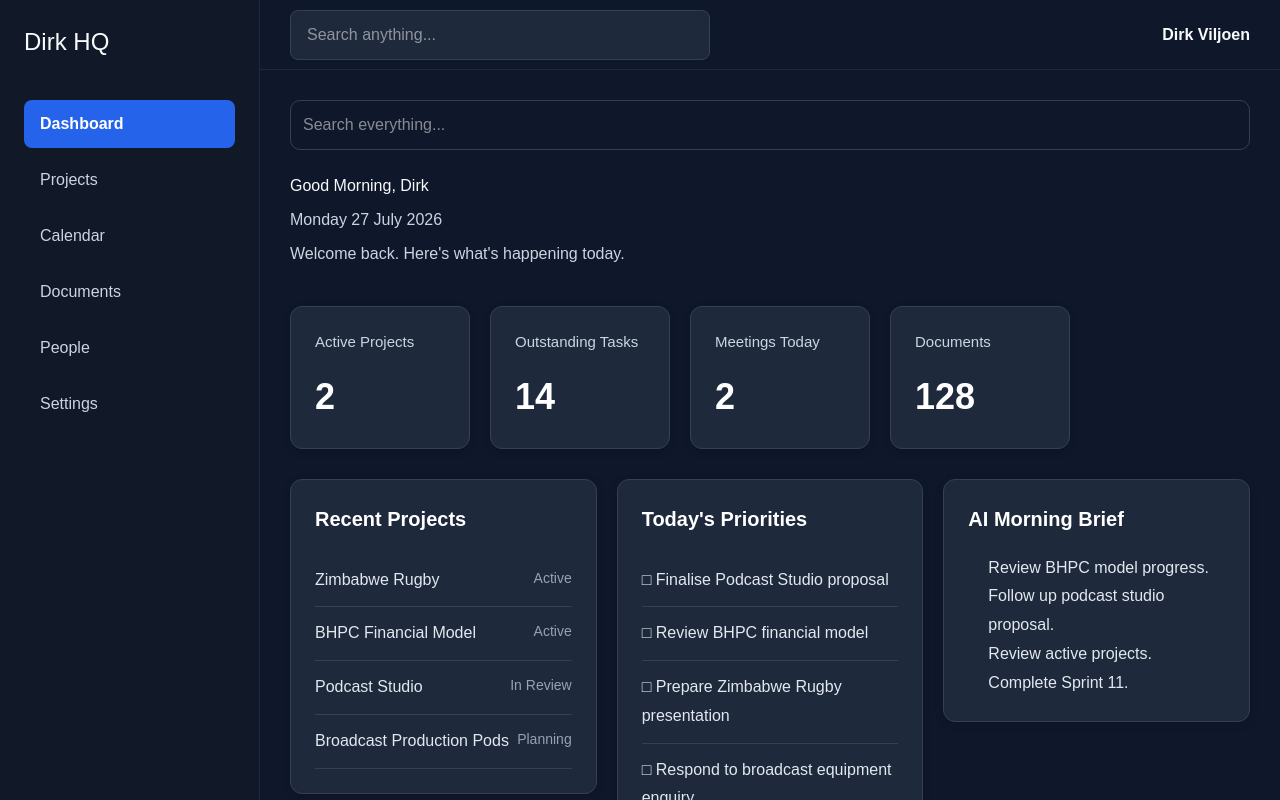
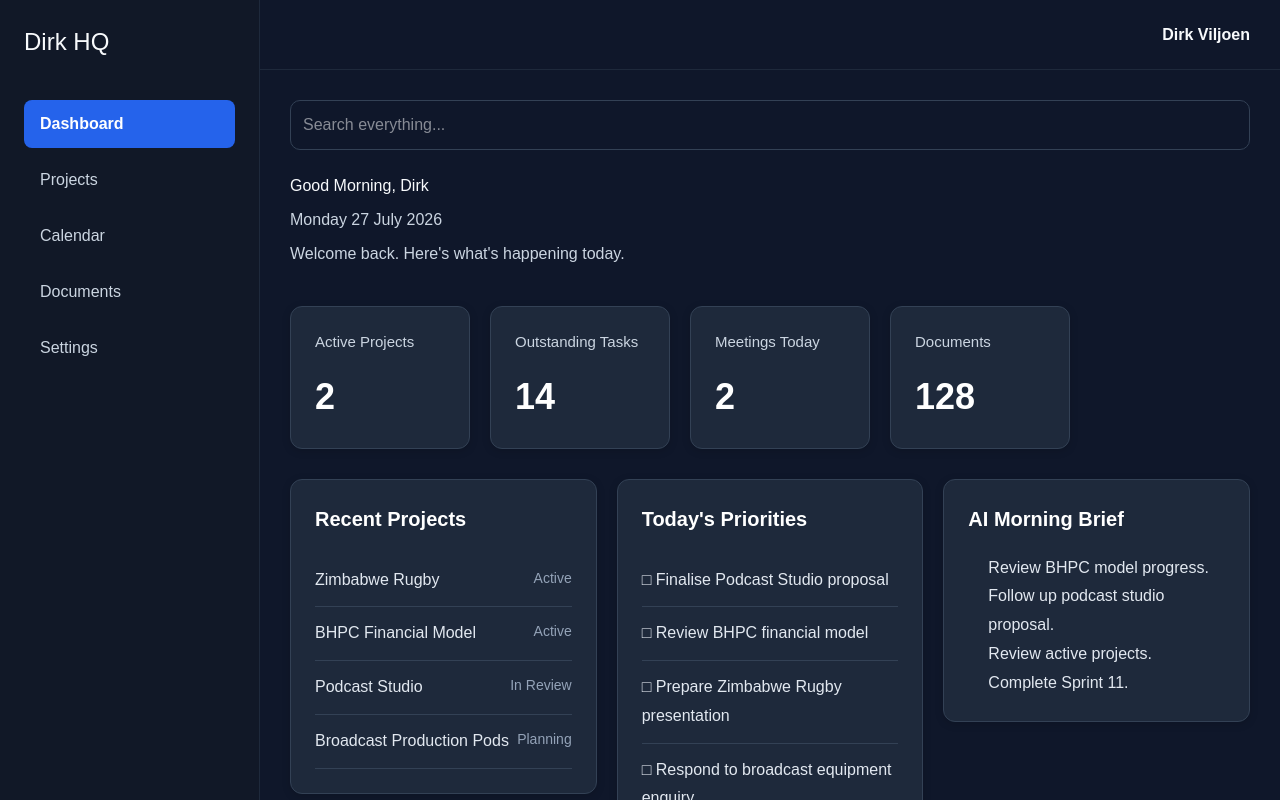
Before and after one commit to dirkviljoen77-ux/dirk-hq-os, a Next.js app in the folder apps/web/: page / in a window 1280 px wide. Built offline with nearby package versions, Linux system fonts and the light colour scheme.

Commit message:
Remove duplicate search and simplify navigation

```diff
--- a/apps/web/components/layout/AppShell.tsx
+++ b/apps/web/components/layout/AppShell.tsx
@@ -14,7 +14,7 @@ const menu = [
   { label: "Projects", href: "/projects" },
   { label: "Calendar", href: "/calendar" },
   { label: "Documents", href: "/documents" },
-  { label: "People", href: "/people" },
+
   { label: "Settings", href: "/settings" },
 ];
 
@@ -100,22 +100,11 @@ export default function AppShell({
     borderBottom: "1px solid #1E293B",
     display: "flex",
     alignItems: "center",
-            justifyContent: "space-between",
+    justifyContent: "flex-end",
     padding: "0 30px",
   }}
 >
-          <input
-            placeholder="Search anything..."
-            style={{
-              width: 420,
-              padding: "12px 16px",
-              borderRadius: 8,
-              border: "1px solid #334155",
-              background: "#1E293B",
-              color: "white",
-              outline: "none",
-            }}
-          />
+
 
           <strong>Dirk Viljoen</strong>
         </header>
```
Lines whose indentation alone changed are shown as unchanged.
